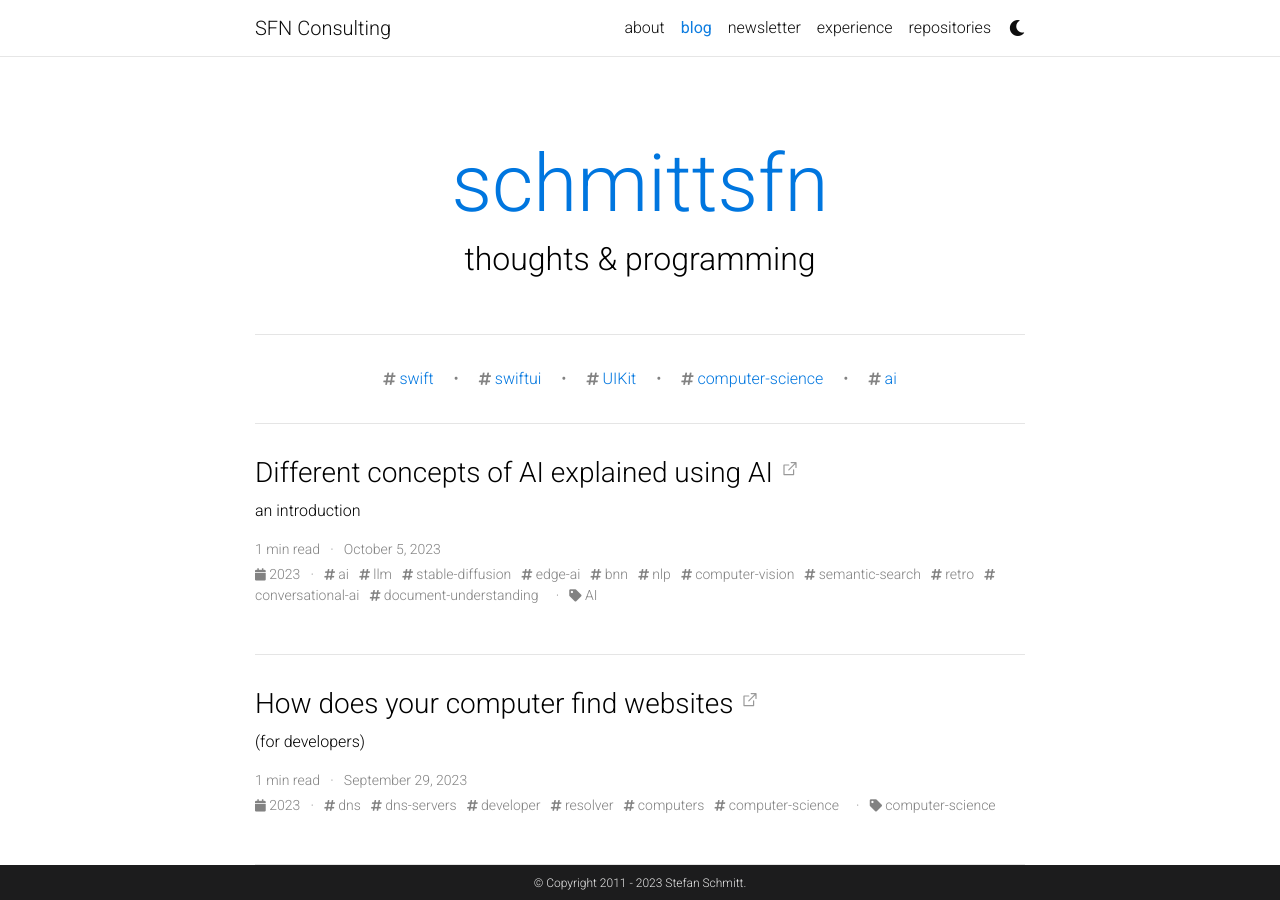
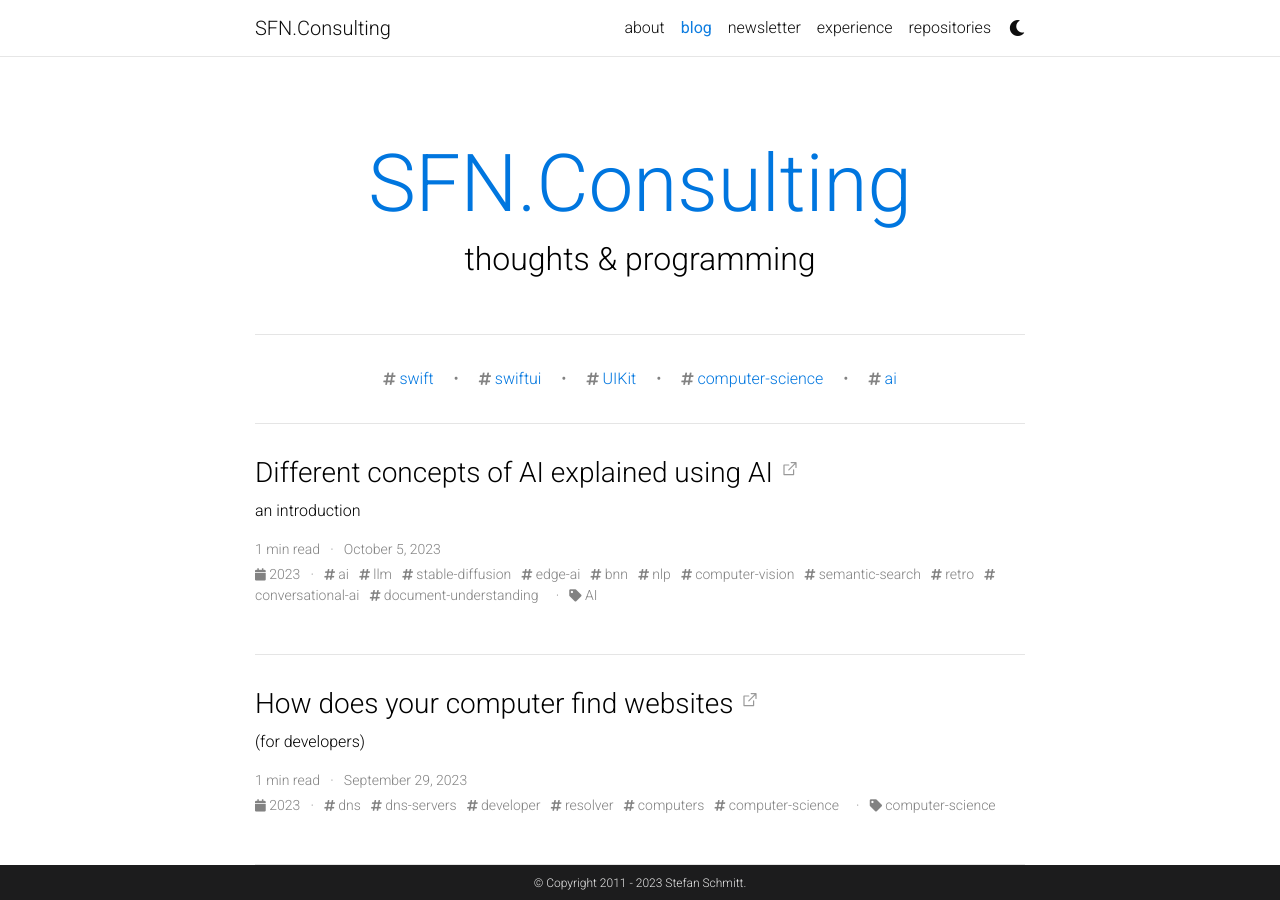
Before and after one commit to schmittsfn/schmittsfn.github.io, a Jekyll site: the page built from blog/index.html, in a window 1280 px wide and 900 px high. Built offline with Jekyll 4.4.1, drawn with Linux system fonts in a browser that asks for light colours; full-size pictures stand in for the smaller copies a plugin makes; the list of posts is cut into pages by our own code; comment, search, counter and statistics services are not loaded; a style sheet for code colours, icons or effects is not loaded.

Commit message:
feat: Copy change

```diff
--- a/_config.yml
+++ b/_config.yml
@@ -2,7 +2,7 @@
 # Site settings
 # -----------------------------------------------------------------------------
 
-title: SFN Consulting # the website title (if blank, full name will be used instead)
+title: SFN.Consulting # Software, Frameworks & Namespaces
 first_name: Stefan
 middle_name: #R.
 last_name: Schmitt
@@ -110,7 +110,7 @@ bing_site_verification:  # out your bing-site-verification ID (Bing Webmaster)
 # Blog
 # -----------------------------------------------------------------------------
 
-blog_name: schmittsfn # blog_name will be displayed in your blog page
+blog_name: SFN.Consulting # blog_name will be displayed in your blog page
 blog_nav_title: blog # your blog must have a title for it to be displayed in the nav bar
 blog_description: thoughts & programming
 permalink: /blog/:year/:title/
```
